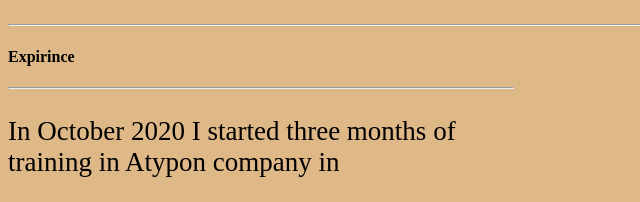
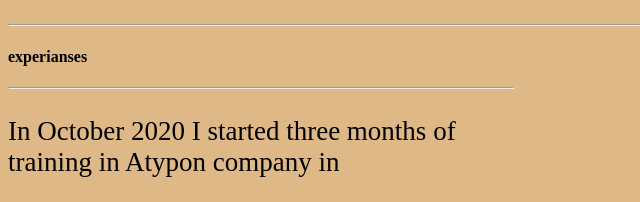
Before and after one commit to saja123321/guessing-game, a plain HTML site: page index.html in a window 1280 px wide. Shown: the part 295-497 px from the top of the page, 0-640 px from the left. Drawn offline with Linux system fonts and the light colour scheme.

Commit message:
update some mistakes

```diff
--- a/index.html
+++ b/index.html
@@ -37,7 +37,7 @@ Passionate about programming</i> ,
 interested in building websites and mobile apps using (Java, HTML, CSS, javascript, and Bootstrap).
 <hr>
 <div class="exp">
-<h4>Expirince</h4>
+<h4>experianses </h4>
 <hr>
 <p class="p1">
 In October 2020 I started three months of training in Atypon company in
```
